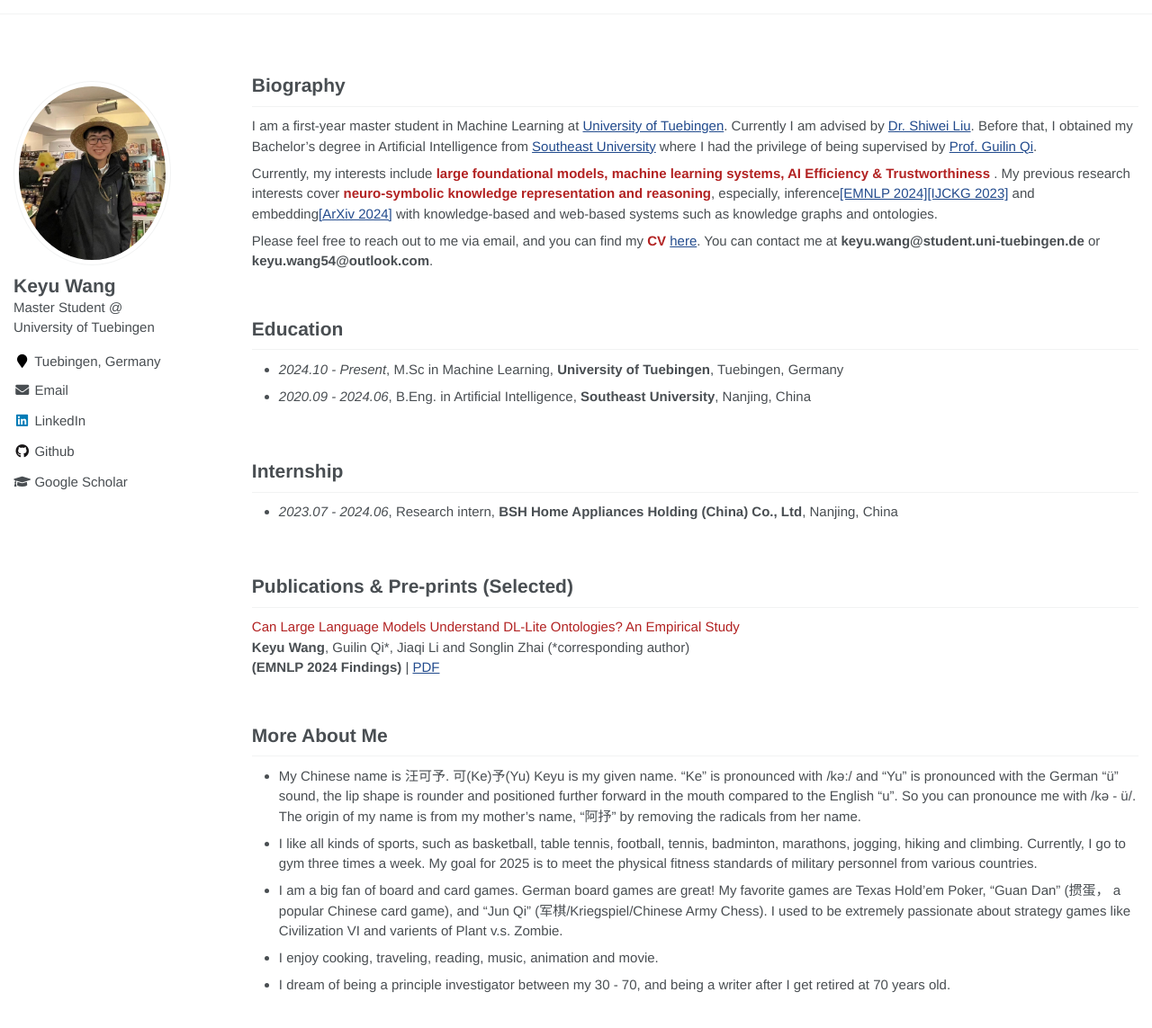
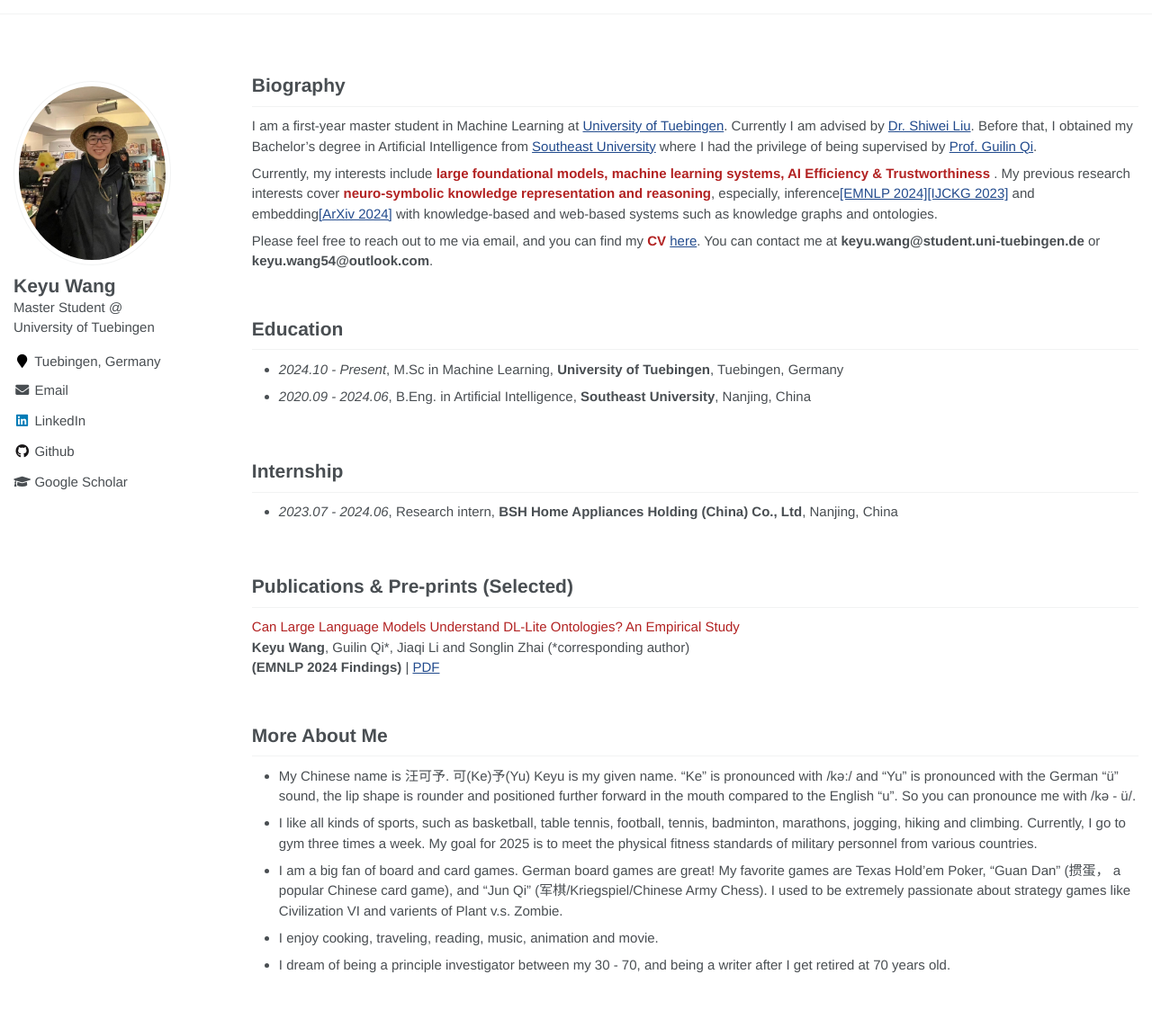
Before and after one commit to keyu-wang-2002/keyu-wang-2002.github.io, a Jekyll site: the page built from _pages/about.md, in a window 1280 px wide and 1197 px high. Shown: the top 1143 px of the window at 90% size. Built offline with Jekyll 4.4.1, drawn with Linux system fonts in a browser that asks for light colours.

Commit message:
Update about.md

```diff
--- a/_pages/about.md
+++ b/_pages/about.md
@@ -50,7 +50,7 @@ Please feel free to reach out to me via email, and you can find my <font color='
 <br>
 
 # More About Me
-- My Chinese name is 汪可予. 可(Ke)予(Yu) Keyu is my given name. "Ke" is pronounced with /kə:/ and "Yu" is pronounced with the German "ü" sound, the lip shape is rounder and positioned further forward in the mouth compared to the English "u". So you can pronounce me with /kə - ü/. The origin of my name is from my mother's name, "阿抒" by removing the radicals from her name.
+- My Chinese name is 汪可予. 可(Ke)予(Yu) Keyu is my given name. "Ke" is pronounced with /kə:/ and "Yu" is pronounced with the German "ü" sound, the lip shape is rounder and positioned further forward in the mouth compared to the English "u". So you can pronounce me with /kə - ü/.
 - I like all kinds of sports, such as  basketball, table tennis, football, tennis, badminton, marathons, jogging, hiking and climbing.  Currently, I go to gym three times a week. My goal for 2025 is to meet the physical fitness standards of military personnel from various countries.
 - I am a big fan of board and card games. German board games are great! My favorite games are Texas Hold'em Poker, "Guan Dan" (掼蛋， a popular Chinese card game), and "Jun Qi" (军棋/Kriegspiel/Chinese Army Chess). I used to be extremely passionate about strategy games like Civilization VI and varients of Plant v.s. Zombie.
 - I enjoy cooking, traveling, reading, music, animation and movie.
```
